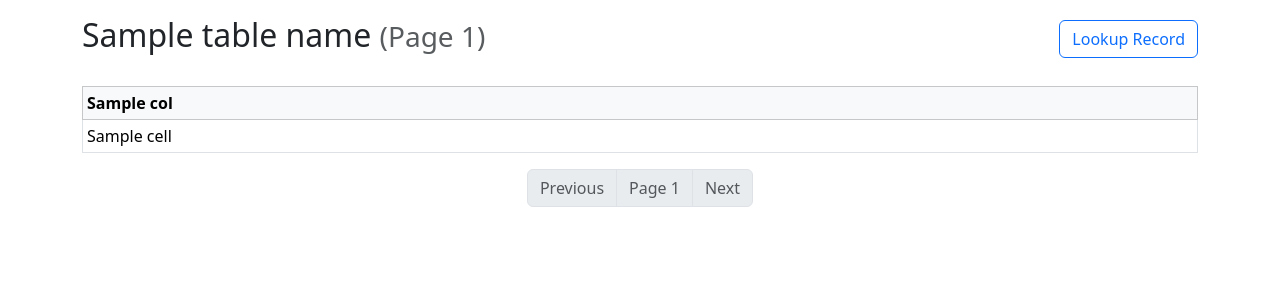
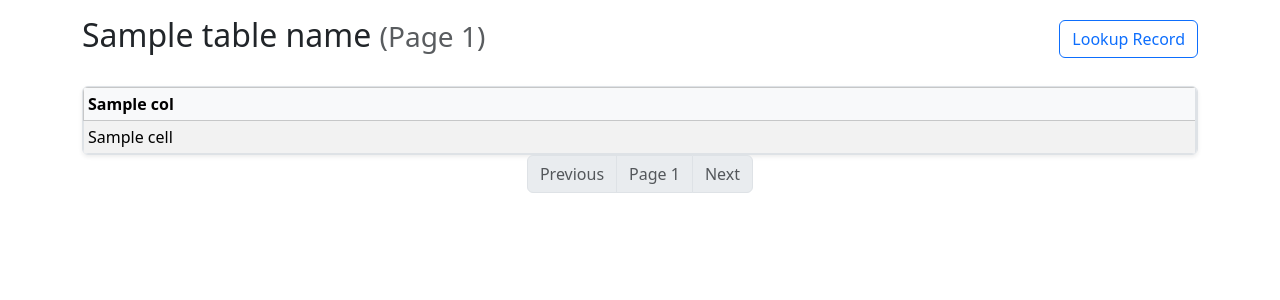
Before and after one commit to mortie23/skewer, a Flask app: template src/skewer/templates/sample.html in a window 1280 px wide. Shown: the part 104-404 px from the top of the page. Run offline with Flask 3, Linux system fonts and the light colour scheme; the template is opened without the code that fills it: most values are stand-ins (such as "Sample title", 1, 10 or a date in 2020); some libraries are stand-ins or nearby versions.

Commit message:
feat: :sparkles: sticky table styling.

```diff
--- /dev/null
+++ b/src/skewer/static/css/style.css
@@ -0,0 +1,44 @@
+.skewer-table-container {
+    max-height: 75vh;
+    overflow: auto;
+    border: 1px solid #dee2e6;
+    position: relative;
+}
+
+.skewer-table thead th {
+    position: sticky;
+    top: 0;
+    background-color: #f8f9fa;
+    z-index: 10;
+    box-shadow: 0 2px 2px -1px rgba(0, 0, 0, 0.4);
+}
+
+/* Wrap content nicely */
+.skewer-table td {
+    white-space: normal;
+    word-wrap: break-word;
+    max-width: 300px;
+    min-width: 150px;
+    vertical-align: top;
+}
+
+/* Sticky first column (Frozen Row Headers) */
+.skewer-table td:first-child,
+.skewer-table th:first-child {
+    position: sticky;
+    left: 0;
+    background-color: #fff;
+    z-index: 5;
+    border-right: 2px solid #dee2e6;
+}
+
+/* Fix z-index for intersection of top header and first column */
+.skewer-table thead th:first-child {
+    z-index: 15;
+    background-color: #f8f9fa;
+}
+
+/* Ensure rows verify alternating colors if striped (optional) but stickiness needs bg color */
+.skewer-table tr:nth-child(even) td:first-child {
+   background-color: #f2f2f2; /* approx bootstrap table-striped color if needed, else white */
+}
--- a/src/skewer/templates/base.html
+++ b/src/skewer/templates/base.html
@@ -10,6 +10,7 @@
     {% block styles %}
     <!-- Bootstrap CSS -->
     {{ bootstrap.load_css() }}
+    <link rel="stylesheet" href="{{ url_for('static', filename='css/style.css') }}">
     {% endblock %}
 
     <title>{% block title %}Skewer{% endblock %}</title>
--- a/src/skewer/templates/sample.html
+++ b/src/skewer/templates/sample.html
@@ -22,9 +22,10 @@
         <div class="alert alert-danger">{{ error }}</div>
         {% endif %}
 
+
         {% if columns %}
-        <div class="table-responsive">
-            <table class="table table-bordered table-hover table-sm">
+        <div class="skewer-table-container border rounded shadow-sm">
+            <table class="table table-bordered table-striped table-hover table-sm skewer-table mb-0">
                 <thead class="table-light">
                     <tr>
                         {% for col in columns %}
```
